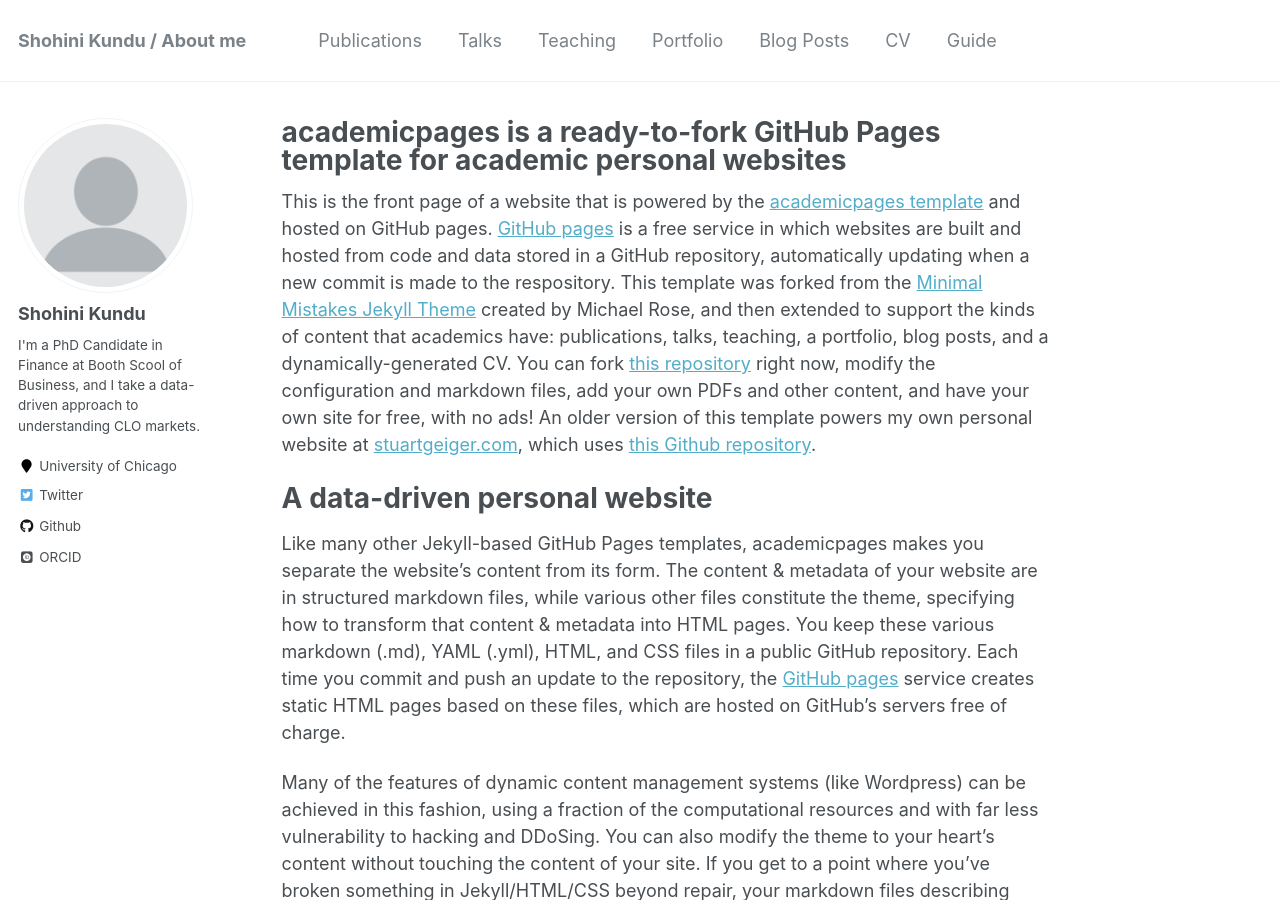
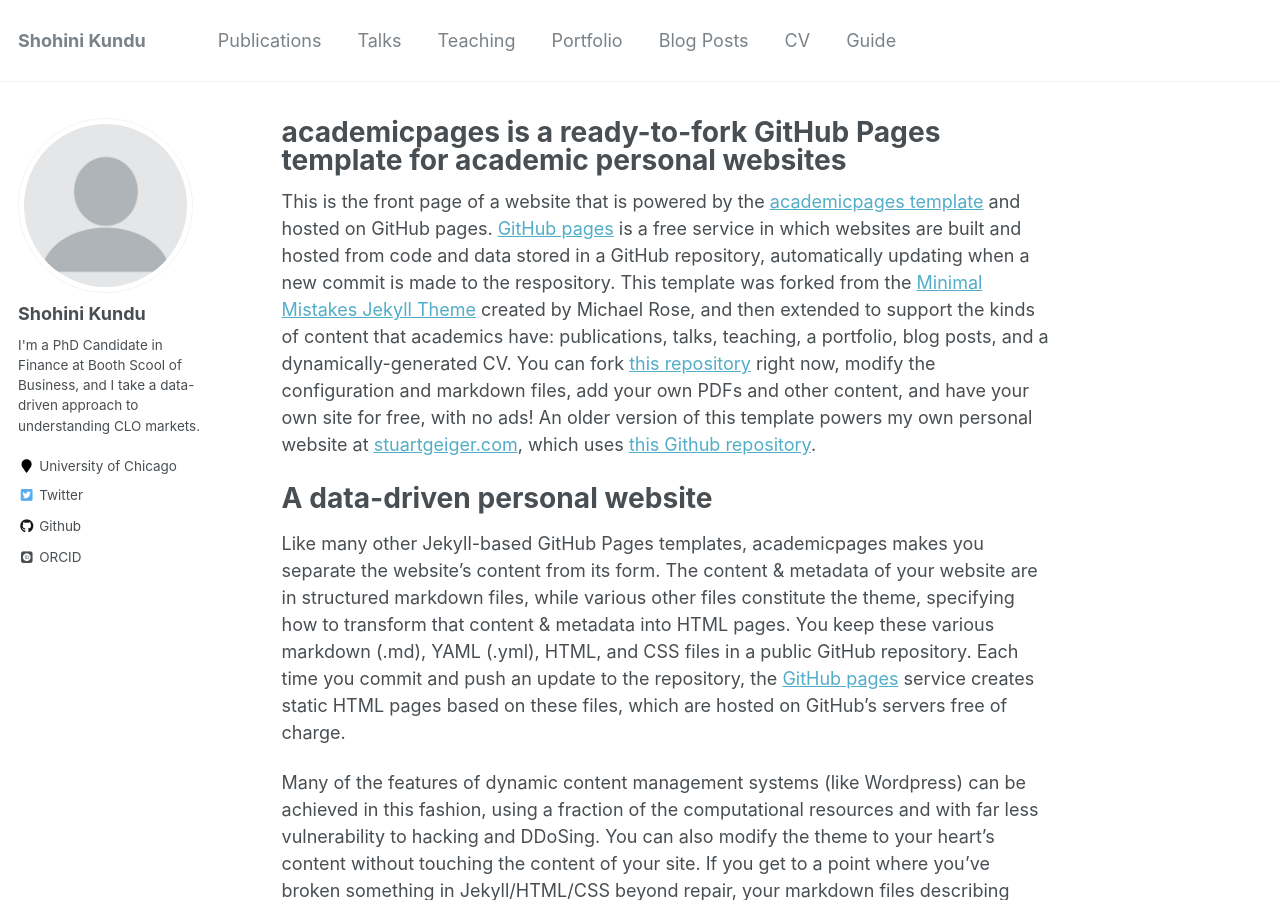
Before and after one commit to shohinikundu/shohinikundu.github.io, a Jekyll site: the page built from _pages/about.md, in a window 1280 px wide and 900 px high. Built offline with Jekyll 4.4.1, drawn with Linux system fonts in a browser that asks for light colours; some web fonts are replaced.

Commit message:
Update _config.yml

```diff
--- a/_config.yml
+++ b/_config.yml
@@ -7,13 +7,13 @@
 
 # Site Settings
 locale                   : "en-US"
-title                    : "Shohini Kundu / About me"
+title                    : "Shohini Kundu"
 title_separator          : "-"
 name                     : &name "Shohini Kundu"
 description              : &description "PhD candidate in Finance"
 url                      : https://shohinikundu.github.io # the base hostname & protocol for your site e.g. "https://mmistakes.github.io"
 baseurl                  : "" # the subpath of your site, e.g. "/blog"
-repository               : "academicpages/academicpages.github.io"
+repository               : "shohinikundu.github.io"
 teaser                   :  # filename of teaser fallback teaser image placed in /images/, .e.g. "500x300.png"
 breadcrumbs              : false # true, false (default)
 words_per_minute         : 160
```
